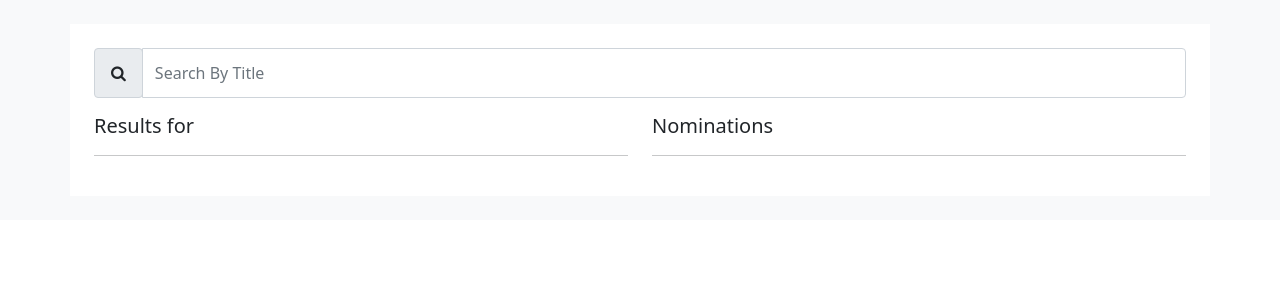
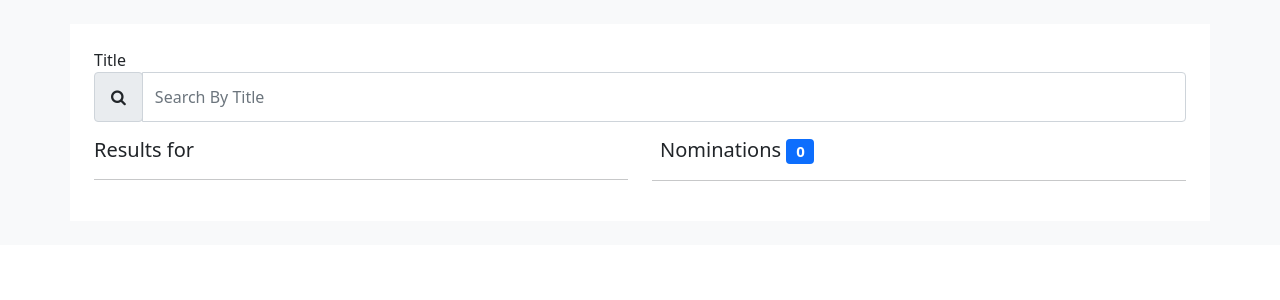
Before and after one commit to balwantjassal/contactout-frontend, a React (Create React App) app: page / in a window 1280 px wide. Shown: the top 300 px of the page. Built offline with nearby package versions, Linux system fonts and the light colour scheme.

Commit message:
Nominations features added

```diff
--- a/package.json
+++ b/package.json
@@ -37,5 +37,10 @@
       "last 1 firefox version",
       "last 1 safari version"
     ]
+  },
+  "browser": {
+    "fs": false,
+    "path": false,
+    "os": false
   }
 }
--- /dev/null
+++ b/src/components/Favourites.js
@@ -0,0 +1,32 @@
+import React from 'react'
+
+function Favourites(props) {
+
+    const { favourites, removeFavourites} = props
+
+  return (
+   <>
+    <span className="h5 p-2">Nominations <span className="badge bg-primary">{favourites.length}</span></span>
+          <hr />
+          <ul className="list-group">
+            {favourites &&
+              favourites.map((item, idx) => (
+                <li className="list-group-item" key={item.imdbID}>
+                  {idx + 1}. {item.Title} ({item.Year}){" "}
+                  <span className="pull-right">
+                    <button
+                      className="btn btn-sm btn-danger"
+                      onClick={() => removeFavourites(item)}
+                    >
+                      Remove
+                    </button>
+                  </span>
+                </li>
+              ))}
+          </ul>
+
+   </>
+ )
+}
+
+export default  React.memo(Favourites)
--- /dev/null
+++ b/src/components/InputSearchBox.js
@@ -0,0 +1,35 @@
+import React from 'react'
+
+function InputSearchBox(props) {
+    return (
+      <>
+        <form id="searchFrm" name="searchFrm" onSubmit={props.handleSubmit}>
+          <div className="form-group">
+            <label htmlFor="inputTitle">Title</label>
+            <div className="input-group mb-3">
+              <div className="input-group-prepend bg-white">
+                <span className="input-group-text p-3" id="basic-addon1">
+                  <i className="fa fa-search" aria-hidden="true"></i>
+                </span>
+              </div>
+
+              <input
+                type="search"
+                className="form-control"
+                id="title"
+                name="title"
+                placeholder="Search By Title"
+                aria-label="Title"
+                aria-describedby="basic-addon1"
+                value={props.input}
+                onChange={props.handleChange}
+              />
+            </div>
+          </div>
+        </form>
+      </>
+    );
+  }
+
+
+  export default React.memo(InputSearchBox)
--- a/src/components/SearchBox.js
+++ b/src/components/SearchBox.js
@@ -1,90 +1,110 @@
 import React, { useState, useEffect } from "react";
 import "font-awesome/css/font-awesome.min.css";
+import InputSearchBox from "./InputSearchBox";
+import SearchResults from "./SearchResults";
+import Favourites from "./Favourites";
+
+// function InputSearchBox(props) {
+//   return (
+//     <>
+//       <form id="searchFrm" name="searchFrm" onSubmit={props.handleSubmit}>
+//         <div className="form-group">
+//           <label htmlFor="inputTitle">Title</label>
+//           <div className="input-group mb-3">
+//             <div className="input-group-prepend">
+//               <span className="input-group-text p-3" id="basic-addon1">
+//                 <i className="fa fa-search" aria-hidden="true"></i>
+//               </span>
+//             </div>
+
+//             <input
+//               type="search"
+//               className="form-control"
+//               id="title"
+//               name="title"
+//               placeholder="Search By Title"
+//               aria-label="Title"
+//               aria-describedby="basic-addon1"
+//               value={props.input}
+//               onChange={props.handleChange}
+//             />
+//           </div>
+//         </div>
+//       </form>
+//     </>
+//   );
+// }
 
 function SearchBox() {
-  const [input, setInput] = useState("");
+  const [input, setInput] = useState(""); // This is string to be searched
   const [data, setData] = useState([]);
-  const [favourites,setFavourites] = useState([])
+  const [favourites, setFavourites] = useState([]);
+  const [isLoading, setIsLoading] = useState(null);
 
-  const handleChange = async (e) => {
-    setInput(e.target.value);
-    console.log(process.env.REACT_MOVIES_URL)
-    await fetch(`http://www.omdbapi.com/?apikey=7053e632&s=${e.target.value}`)
+  const handleSubmit = async (e) => {
+    e.preventDefault();
+    setIsLoading(true);
+
+    await fetch(`http://www.omdbapi.com/?apikey=7053e632&s=${input}`)
       .then((res) => res.json())
       .then((rec) => {
         if (rec.Response === "True") {
+          setIsLoading(false);
           setData(rec.Search);
         } else {
           setData([]);
         }
       })
       .catch((err) => console.log(err));
+    console.log("Submitted");
+  };
+
+  const handleInputChange = async (e) => {
+    setInput(e.target.value);
 
     //console.log(data)
   };
 
   const addFavourites = (movie) => {
-    if(favourites.length < 5){
-        setFavourites([...favourites, movie])
+    //Check if a movie is already in favourite list -1 it does not exist
+
+    const idx = favourites.indexOf(movie);
+
+    if (favourites.length < 5 && idx == -1) {
+      setFavourites([...favourites, movie]);
     }
-
-  }
+  };
 
   const removeFavourites = (movie) => {
-    let newFavourites = [...favourites]
-    const idx = newFavourites.indexOf(movie)
-    newFavourites.splice(idx,1)
-    setFavourites(newFavourites)
-
-  }
+    let newFavourites = [...favourites];
+    const idx = newFavourites.indexOf(movie);
+    newFavourites.splice(idx, 1);
+    setFavourites(newFavourites);
+  };
   return (
     <>
-      <div className="input-group mb-3">
-
-        <div className="input-group-prepend">
-          <span className="input-group-text p-3" id="basic-addon1">
-            <i className="fa fa-search" aria-hidden="true"></i>
-          </span>
-        </div>
-        <input
-          type="text"
-          className="form-control"
-          id="title"
-          name="title"
-          placeholder="Search By Title"
-          aria-label="Username"
-          aria-describedby="basic-addon1"
-          value={input}
-          onChange={handleChange}
-        />
-      </div>
+      <InputSearchBox
+        input={input}
+        handleChange={handleInputChange}
+        handleSubmit={handleSubmit}
+      />
       <div className="row">
         <div className="col-md-6">
-       <span className="h5">Results for {data.length>0 && `"${input}"`}</span>
-          <hr />
-          <ul className="list-group">
-            {data &&
-              data.map((item) => (
-                <li className="list-group-item" key={item.imdbID}>
-                  {item.Title} ({item.Year}) <button className="btn btn-sm btn-primary" onClick={() => addFavourites(item)}>Nominate</button>
-                </li>
-              ))}
-          </ul>
+          <SearchResults
+            data={data}
+            isLoading={isLoading}
+            favourites={favourites}
+            addFavourites={addFavourites}
+            input={input}
+          />
         </div>
         <div className="col-md-6">
-        <span className="h5">Nominations</span>
-          <hr />
-          <ul className="list-group">
-            {favourites &&
-              favourites.map((item) => (
-                <li className="list-group-item" key={item.imdbID}>
-                  {item.Title} ({item.Year}) <button className="btn btn-sm btn-danger" onClick={() => removeFavourites(item)}>Remove</button>
-                </li>
-              ))}
-          </ul>
+          <Favourites
+            favourites={favourites}
+            removeFavourites={removeFavourites}
+          />
         </div>
       </div>
-      <div></div>
     </>
   );
 }
--- /dev/null
+++ b/src/components/SearchResults.js
@@ -0,0 +1,40 @@
+import React from 'react'
+
+function SearchResults(props) {
+
+  let {data, isLoading, favourites, addFavourites, input} = props
+
+  return (
+
+    <>
+    <span className="h5">
+            {(isLoading)? 'Searching ...':<span>Results for {data.length > 0 && `"${input}"`}</span>}
+          </span>
+          <hr />
+
+          <ul className="list-group">
+            {data &&
+              data.map((item) => (
+                <li className="list-group-item" key={item.imdbID}>
+                  {item.Title} ({item.Year}){" "}
+                  <span className="pull-right">
+
+                    <button
+                      className={(favourites.filter(c => c.imdbID === item.imdbID).length === 0 )?"btn btn-sm btn-primary":"btn btn-sm btn-secondary"}
+                      onClick={() => addFavourites(item)}
+                      disabled={
+                        (favourites.filter(c => c.imdbID === item.imdbID).length === 0 ) ? "" : "disabled"
+                      }
+                    >
+                      Nominate
+                    </button>
+                  </span>
+                </li>
+              ))}
+          </ul>
+    </>
+    )
+}
+
+
+export default React.memo(SearchResults)
```
Also changed, not shown: 1 other file (tests, documents, lock files or other folders).
